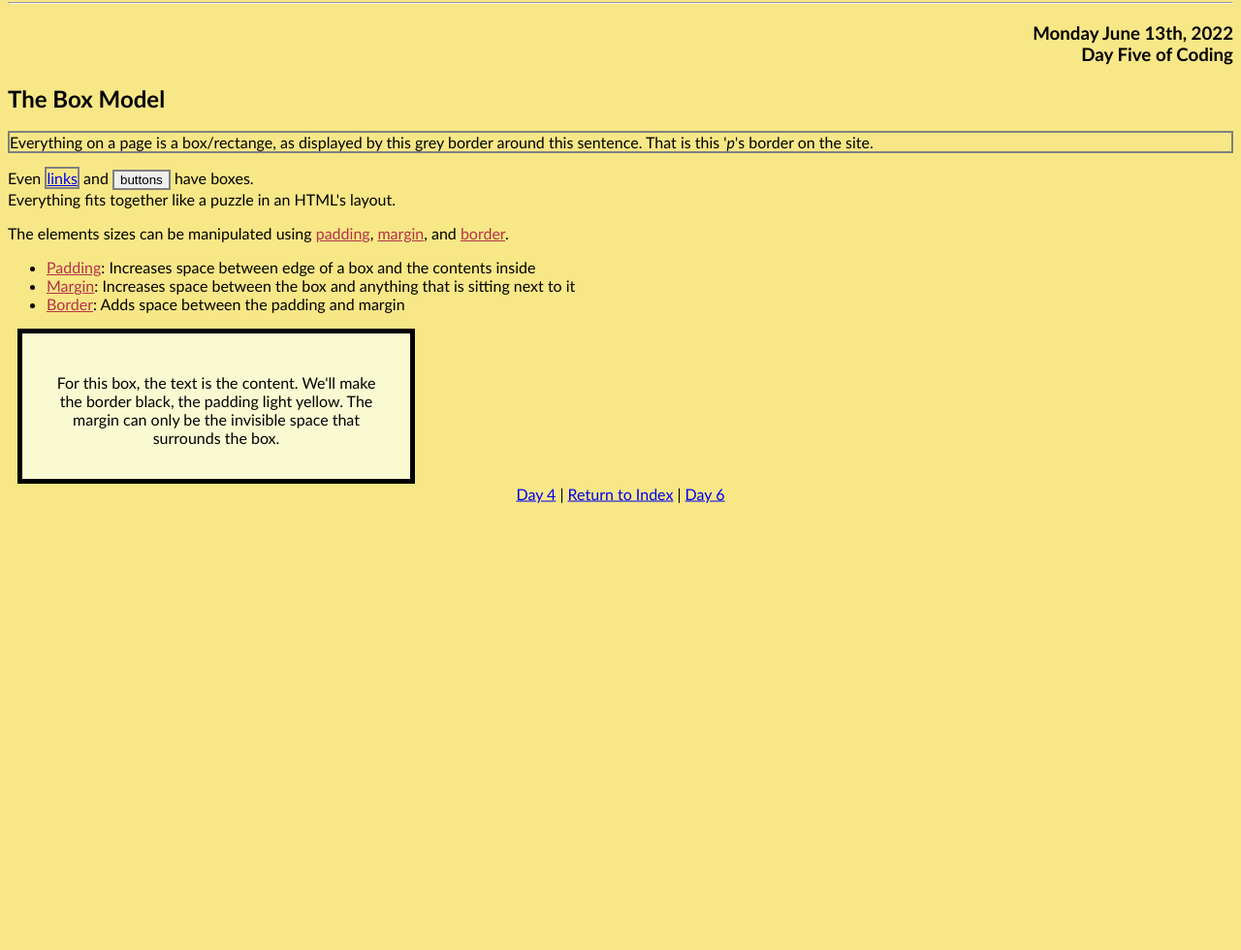
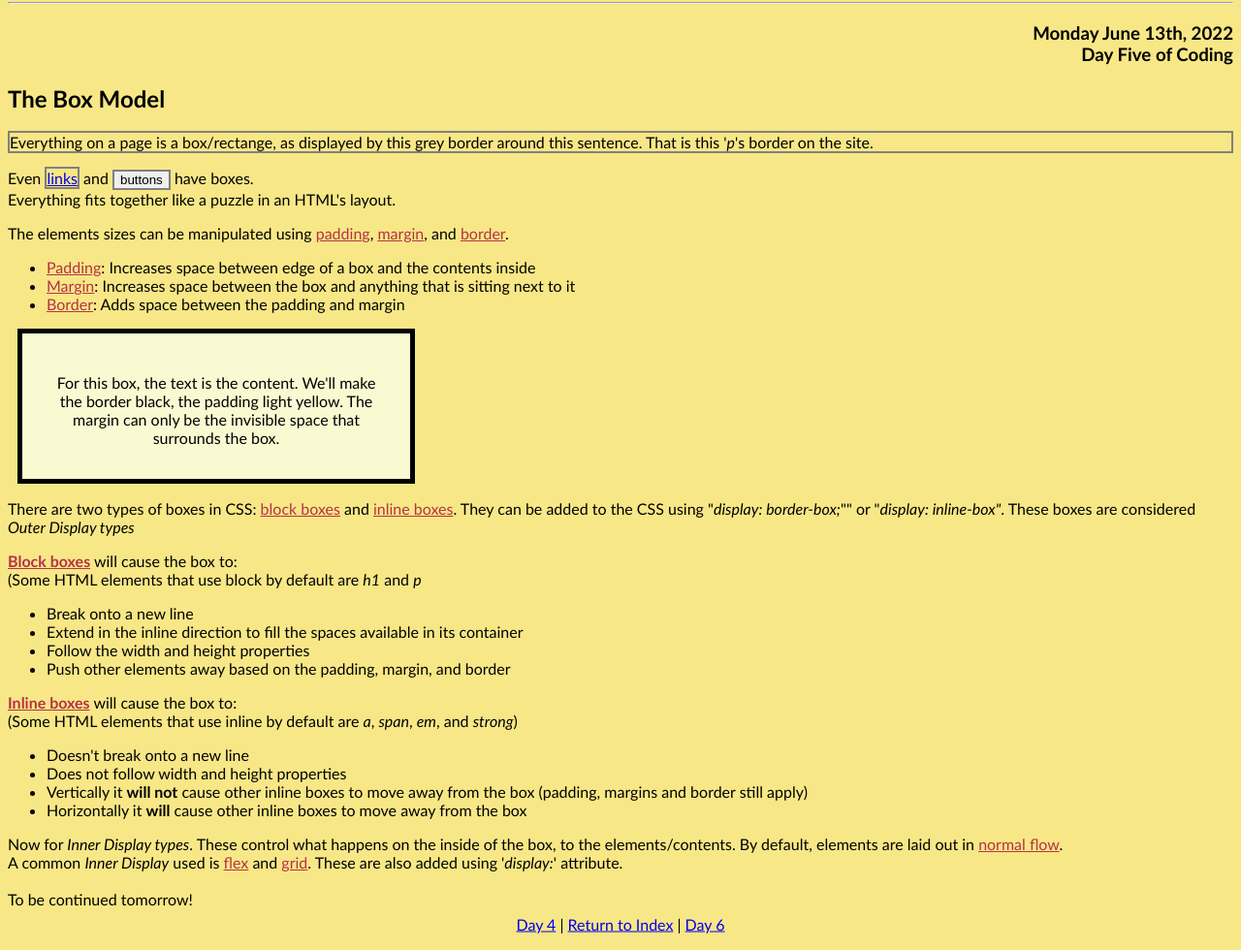
Before and after one commit to MadamMar/coding-journey, a plain HTML site: page day005.html in a window 1280 px wide. Shown: the part 80-1060 px from the top of the page at 97% size. Before the commit the page ends 800 px from the top, so only its background shows below. Drawn offline with Linux system fonts and the light colour scheme.

Commit message:
Add Day 5, Update css

```diff
--- a/day005.html
+++ b/day005.html
@@ -33,6 +33,32 @@
         <p>For this box, the text is the content. We'll make the border black, the padding light yellow. The margin can only be the invisible space that surrounds the box.</p>
     </div>
 
+    <p>There are two types of boxes in CSS: <special-text>block boxes</special-text> and <special-text>inline boxes</special-text>. They can be added to the CSS using "<em>display: border-box;</em>"" or "<em>display: inline-box"</em>.
+    These boxes are considered <em>Outer Display types</em></p>
+    <p><special-text><strong>Block boxes</strong></special-text> will cause the box to:
+    <br>(Some HTML elements that use block by default are <em>h1</em> and <em>p</em></p>
+        <ul>
+            <li>Break onto a new line </li>
+            <li>Extend in the inline direction to fill the spaces available in its container </li>
+            <li>Follow the width and height properties</li>
+            <li>Push other elements away based on the padding, margin, and border</li>
+        </ul>
+
+    <p><special-text><strong>Inline boxes</strong></special-text> will cause the box to:
+    <br>(Some HTML elements that use inline by default are <em>a</em>, <em>span</em>, <em>em</em>, and <em>strong</em>)</p>
+    <ul>
+        <li>Doesn't break onto a new line</li>
+        <li>Does not follow width and height properties</li>
+        <li>Vertically it <strong>will not</strong> cause other inline boxes to move away from the box (padding, margins and border still apply)</li>
+        <li>Horizontally it <strong>will</strong> cause other inline boxes to move away from the box</li>
+    </ul>
+
+    <p>Now for <em>Inner Display types</em>. These control what happens on the inside of the box, to the elements/contents. By default, elements are laid out in <special-text>normal flow</special-text>.
+    <br>A common <em>Inner Display</em> used is <special-text>flex</special-text> and <special-text>grid</special-text>. These are also added using '<em>display:</em>' attribute.
+
+<br><br> To be continued tomorrow!</p>
+
+
 
 
 
--- a/style.css
+++ b/style.css
@@ -33,7 +33,6 @@ special-text {
     bottom: 0px;
     left: 50%;
     transform: translate(-50%, -50%);
-    margin: auto;
 }
 
 
```
